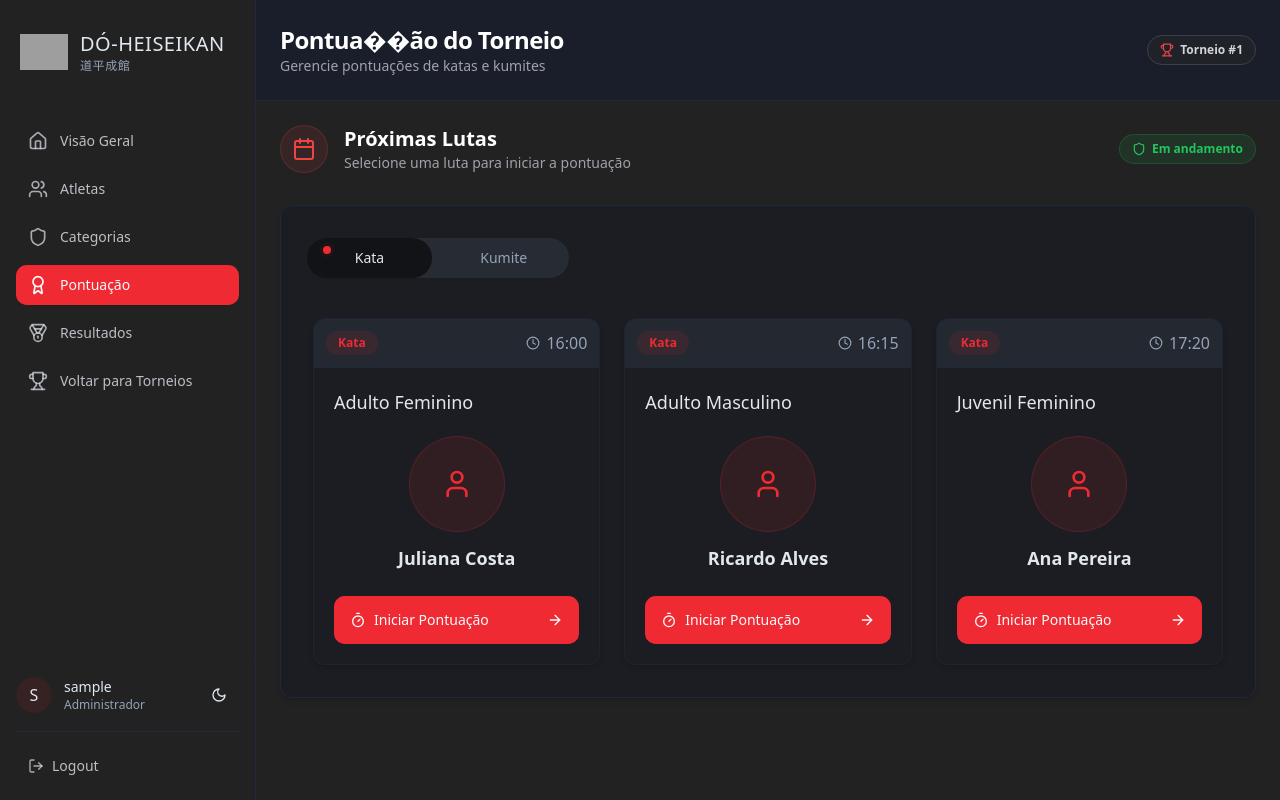
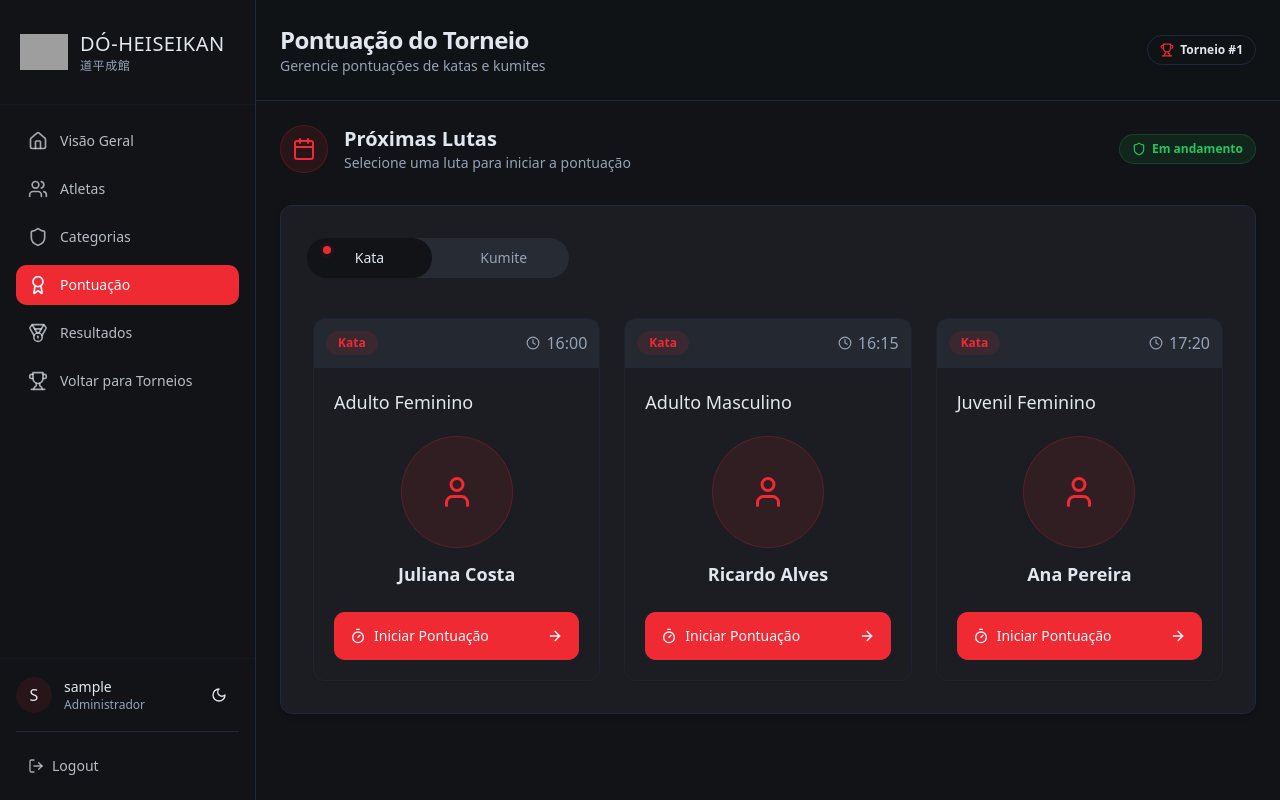
Before and after one commit to xaexae-ne-pae/sistema-karate-do-heiseikan, a React (Vite) app: page /torneios/1/pontuacao in a window 1280 px wide. Built offline with nearby package versions, Linux system fonts and the light colour scheme; sample sign-in values are in the browser's storage; grey boxes are pictures that could not be loaded.

Commit message:
Refactor: Improve card hover effect
Reduce the intensity of the hover effect on cards for a smoother visual experience.

```diff
--- a/src/components/MatchCard.tsx
+++ b/src/components/MatchCard.tsx
@@ -28,7 +28,7 @@ export function MatchCard({
 
   return (
     <>
-      <Card className="mb-4 overflow-hidden transition-all duration-300 hover:translate-x-1 hover:shadow-md hover:shadow-primary/10 dark:bg-card/90">
+      <Card className="mb-4 overflow-hidden transition-all duration-300 hover:translate-x-0.5 hover:shadow-md hover:shadow-primary/5 dark:bg-card/90">
         {/* Cabeçalho do card */}
         <div className="bg-muted/50 px-4 py-3 flex items-center justify-between">
           <div className="flex items-center gap-2.5">
--- a/src/pages/TournamentScoring.tsx
+++ b/src/pages/TournamentScoring.tsx
@@ -776,35 +776,35 @@ const TournamentScoring = () => {
   }
 
   return (
-    <div className="flex h-screen bg-[#222222] overflow-hidden">
+    <div className="flex h-screen bg-background overflow-hidden">
       <TournamentSidebar />
 
       <div className="flex-1 ml-64 flex flex-col h-screen">
-        <header className="border-b border-zinc-800 bg-[#1A1F2C]/95 backdrop-blur-sm p-6">
+        <header className="border-b bg-background/95 backdrop-blur-sm p-6">
           <div className="flex items-center justify-between">
             <div>
-              <h1 className="text-2xl font-bold tracking-tight text-white">Pontua��ão do Torneio</h1>
-              <p className="text-sm text-zinc-400">Gerencie pontuações de katas e kumites</p>
+              <h1 className="text-2xl font-bold tracking-tight">Pontuação do Torneio</h1>
+              <p className="text-sm text-muted-foreground">Gerencie pontuações de katas e kumites</p>
             </div>
             <div className="flex items-center gap-2">
-              <Badge variant="outline" className="px-3 py-1.5 flex gap-1.5 items-center border-zinc-700 bg-zinc-800/50">
-                <Trophy className="h-3.5 w-3.5 text-red-500" />
-                <span className="text-zinc-300">Torneio #{id}</span>
+              <Badge variant="outline" className="px-3 py-1.5 flex gap-1.5 items-center">
+                <Trophy className="h-3.5 w-3.5 text-primary" />
+                <span>Torneio #{id}</span>
               </Badge>
             </div>
           </div>
         </header>
 
-        <main className="flex-1 p-6 overflow-auto bg-[#222222]">
+        <main className="flex-1 p-6 overflow-auto bg-background">
           <div className="w-full max-w-6xl mx-auto">
             <div className="flex items-center justify-between mb-8">
               <div className="flex items-center gap-4">
-                <div className="w-12 h-12 rounded-full bg-red-500/10 flex items-center justify-center border border-red-500/20">
-                  <Calendar className="h-6 w-6 text-red-500" />
+                <div className="w-12 h-12 rounded-full bg-primary/10 flex items-center justify-center border border-primary/20">
+                  <Calendar className="h-6 w-6 text-primary" />
                 </div>
                 <div>
-                  <h2 className="text-xl font-semibold text-white">Próximas Lutas</h2>
-                  <p className="text-sm text-zinc-400">Selecione uma luta para iniciar a pontuação</p>
+                  <h2 className="text-xl font-semibold">Próximas Lutas</h2>
+                  <p className="text-sm text-muted-foreground">Selecione uma luta para iniciar a pontuação</p>
                 </div>
               </div>
 
@@ -856,7 +856,7 @@ const TournamentScoring = () => {
                     {kataMatches.map((match) => (
                       <Card
                         key={match.id}
-                        className="overflow-hidden shadow-md border border-border/60 transition-all duration-200 hover:shadow-lg hover:border-primary/30"
+                        className="overflow-hidden shadow-sm border border-border/60 transition-all duration-200 hover:shadow-md hover:border-primary/20"
                       >
                         <div className="bg-muted/80 p-3 border-b border-border flex justify-between items-center">
                           <Badge className="px-3 py-1 rounded-full bg-primary/10 text-primary border-primary/20">
@@ -870,8 +870,8 @@ const TournamentScoring = () => {
                         <div className="p-5">
                           <h3 className="font-medium text-lg mb-5">{match.category}</h3>
                           <div className="flex flex-col items-center justify-center mb-6">
-                            <div className="bg-primary/10 rounded-full w-24 h-24 flex items-center justify-center mb-3 border border-primary/20">
-                              <User className="h-8 w-8 text-primary" />
+                            <div className="bg-primary/10 rounded-full w-28 h-28 flex items-center justify-center mb-3 border border-primary/20">
+                              <User className="h-9 w-9 text-primary" />
                             </div>
                             <h3 className="font-semibold text-lg">{match.athlete1}</h3>
                           </div>
@@ -897,7 +897,7 @@ const TournamentScoring = () => {
                     {kumiteMatches.map((match) => (
                       <Card
                         key={match.id}
-                        className="overflow-hidden shadow-md border border-border/60 transition-all duration-200 hover:shadow-lg hover:border-primary/30"
+                        className="overflow-hidden shadow-sm border border-border/60 transition-all duration-200 hover:shadow-md hover:border-primary/20"
                       >
                         <div className="bg-muted/80 p-3 border-b border-border flex justify-between items-center">
                           <Badge className="px-3 py-1 rounded-full bg-primary/10 text-primary border-primary/20">
@@ -912,8 +912,8 @@ const TournamentScoring = () => {
                           <h3 className="font-medium text-lg mb-4">{match.category}</h3>
                           <div className="flex items-center justify-between mb-6">
                             <div className="flex flex-col items-center">
-                              <div className="bg-primary/10 rounded-full w-20 h-20 flex items-center justify-center mb-2 border border-primary/20">
-                                <User className="h-6 w-6 text-primary" />
+                              <div className="bg-primary/10 rounded-full w-24 h-24 flex items-center justify-center mb-2 border border-primary/20">
+                                <User className="h-7 w-7 text-primary" />
                               </div>
                               <span className="text-sm font-medium">{match.athlete1}</span>
                             </div>
@@ -923,8 +923,8 @@ const TournamentScoring = () => {
                             </div>
 
                             <div className="flex flex-col items-center">
-                              <div className="bg-primary/10 rounded-full w-20 h-20 flex items-center justify-center mb-2 border border-primary/20">
-                                <User className="h-6 w-6 text-primary" />
+                              <div className="bg-primary/10 rounded-full w-24 h-24 flex items-center justify-center mb-2 border border-primary/20">
+                                <User className="h-7 w-7 text-primary" />
                               </div>
                               <span className="text-sm font-medium">{match.athlete2}</span>
                             </div>
```
